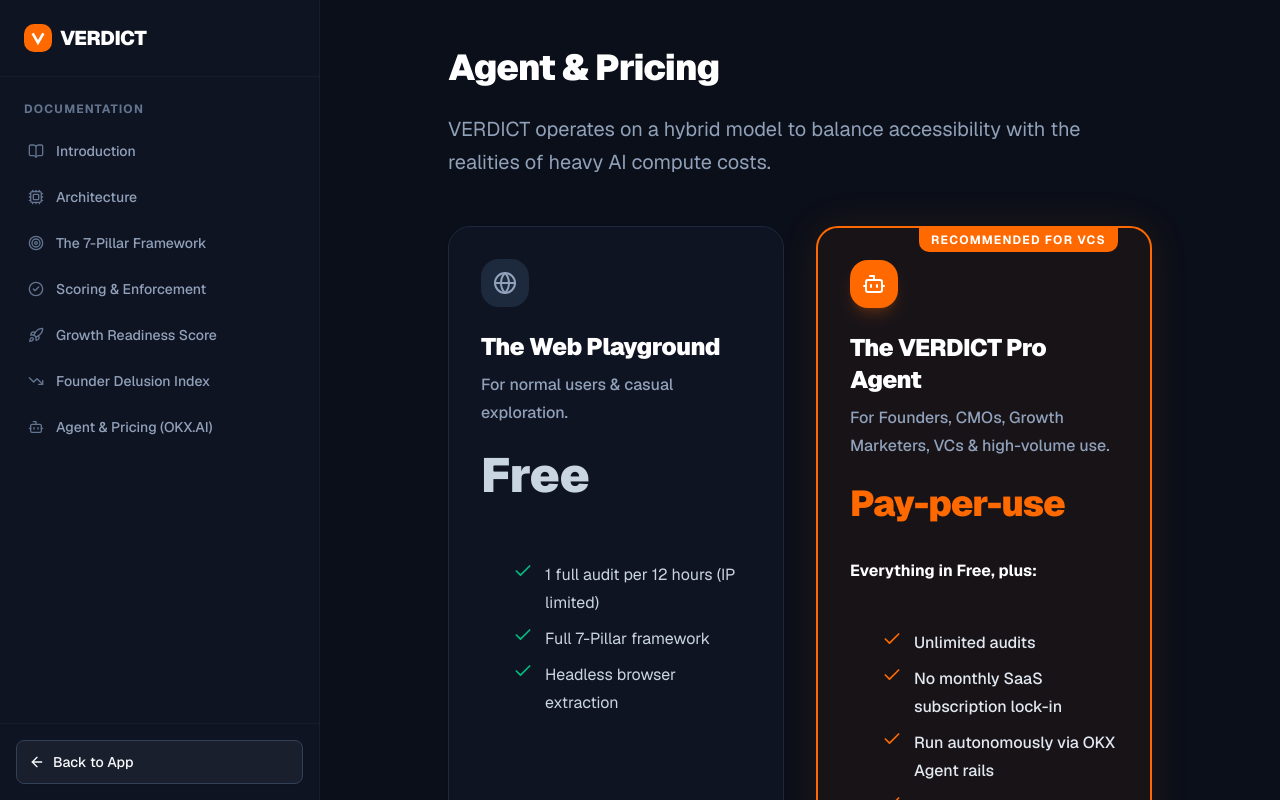
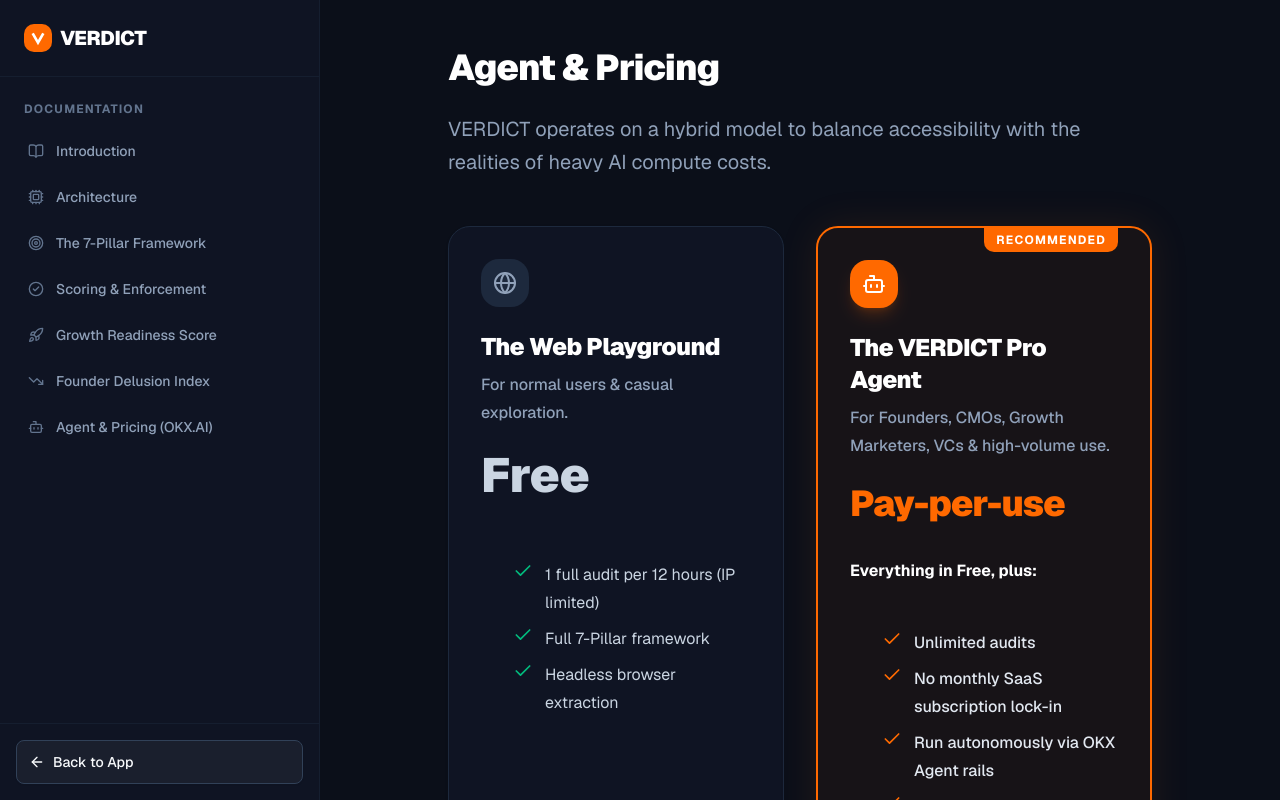
Before and after one commit to eugenennamdi/verdict, a Next.js app: page /docs/pricing in a window 1280 px wide. Shown: the top 800 px of the page. Built offline with nearby package versions, Linux system fonts and the light colour scheme.

Commit message:
style: Update badge to RECOMMENDED

```diff
--- a/src/app/docs/pricing/page.tsx
+++ b/src/app/docs/pricing/page.tsx
@@ -47,7 +47,7 @@ export default function PricingPage() {
         <div className="border-2 border-orange-500 rounded-3xl p-8 bg-orange-500/5 shadow-[0_0_40px_rgba(249,115,22,0.1)] relative overflow-hidden flex flex-col">
           <div className="absolute inset-0 bg-mesh opacity-10 pointer-events-none" />
           <div className="absolute top-0 right-8 bg-orange-500 text-white text-xs font-bold px-3 py-1 rounded-b-lg tracking-widest uppercase">
-            Recommended for VCs
+            RECOMMENDED
           </div>
           <div className="w-12 h-12 rounded-2xl bg-orange-500 flex items-center justify-center mb-6 relative z-10 shadow-lg shadow-orange-500/20">
             <Bot className="w-6 h-6 text-white" />
```
